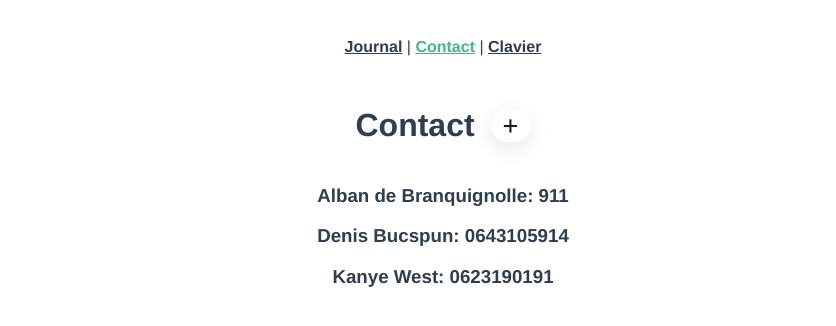
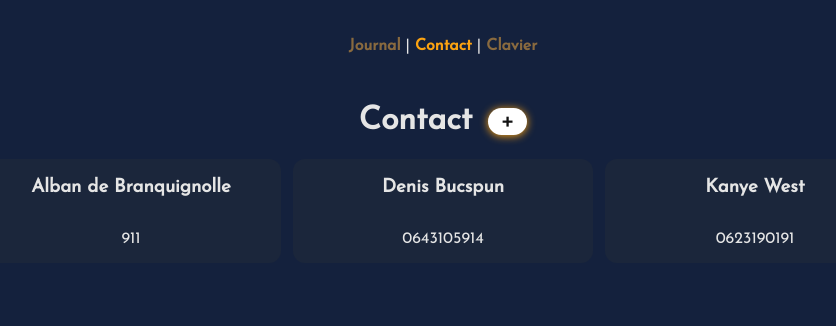
Before and after one commit to BDenisss/Denis_Bucspun_VueJS, a Vue app: page /#/contact in a window 1280 px wide. Shown: the top 326 px of the page, without its empty margins (197-1033 px from the left). Built offline with nearby package versions, Linux system fonts and the light colour scheme.

Commit message:
:lipstick: update style

```diff
--- a/src/App.vue
+++ b/src/App.vue
@@ -8,12 +8,18 @@
 </template>
 
 <style>
+@import url('https://fonts.googleapis.com/css2?family=Josefin+Sans&display=swap');
+
 #app {
-  font-family: Avenir, Helvetica, Arial, sans-serif;
+  font-family: 'Josefin Sans', sans-serif;
   -webkit-font-smoothing: antialiased;
   -moz-osx-font-smoothing: grayscale;
   text-align: center;
-  color: #2c3e50;
+  color: #e5e5e5;
+}
+
+body {
+  background: #14213d;
 }
 
 nav {
@@ -22,19 +28,21 @@
 
 nav a {
   font-weight: bold;
-  color: #2c3e50;
+  color: rgba(164, 122, 64, 0.82);
+  text-decoration: none;
 }
 
 nav a.router-link-exact-active {
-  color: #42b983;
+  color: #fca311;
 }
+
 button {
   align-items: center;
-  background-color: #fff;
+  background-color: #e5e5e5;
   border-radius: 12px;
   box-shadow: transparent 0 0 0 3px,rgba(18, 18, 18, .1) 0 6px 20px;
   box-sizing: border-box;
-  color: #121212;
+  color: #14213d;
   cursor: pointer;
   display: inline-flex;
   flex: 1 1 auto;
@@ -57,12 +65,20 @@
 }
 
 button:hover {
-  box-shadow: #121212 0 0 0 3px, transparent 0 0 0 0;
+  box-shadow: #fca311 0 0 0 3px, transparent 0 0 0 0;
 }
 
 input {
   padding: 10px 12px;
   border-radius: 12px;
   font-size: 16px;
+  transition: all 0.2s ease-in-out;
+  border-width: 0;
 }
+
+input:focus {
+  box-shadow: #fca311 0 0 0 3px, transparent 0 0 0 0;
+  outline: none;
+}
+
 </style>
--- a/src/views/AboutView.vue
+++ b/src/views/AboutView.vue
@@ -3,8 +3,13 @@
     <h1>Contact</h1>
     <router-link to="/add" class="add">+</router-link>
   </div>
-  <div class="contact" v-for="contacts in contact" :key="contacts.name">
-    <h3>{{ contacts.name }}: {{ contacts.numero }}</h3>
+  <div class="contact_container">
+    <div class="contact" v-for="contacts in contact" :key="contacts.name">
+      <div class="contact_card">
+        <h3>{{ contacts.name }} </h3>
+        <p>{{ contacts.numero }}</p>
+      </div>
+    </div>
   </div>
 </template>
 
@@ -24,6 +29,36 @@
 
 <style scoped>
 
+.contact_container {
+  display: flex;
+  justify-content: center;
+  align-items: center;
+  gap: 12px;
+  outline: none;
+}
+
+.contact {
+  display: flex;
+  justify-content: center;
+  align-items: center;
+  margin-bottom: 10px ;
+}
+
+.contact_card {
+  display: flex;
+  justify-content: center;
+  flex-direction: column;
+  background: #1b263b;
+  border-radius: 12px;
+  width: 300px;
+  transition: all .2s ease-in-out;
+  cursor: help;
+}
+
+.contact_card:hover {
+  box-shadow: #fca311 0 0 0 3px, transparent 0 0 0 0;
+}
+
 .title {
   display: flex;
   justify-content: center;
@@ -38,15 +73,15 @@
   padding-left: 12px;
   border-radius: 35px;
   color: #121212;
-  box-shadow: transparent 0 0 0 3px,rgba(18, 18, 18, .1) 0 6px 20px;
+  box-shadow: transparent 0 0 0 3px,#fca311 0 1px 8px;
   box-sizing: border-box;
-  transition: background .25s,-webkit-background .25s, box-shadow .5s;
+  transition: all .2s ease-in;
   background-color: #fff;
 }
 
 .add:hover {
-  background: rgba(107, 83, 83, 0.53);
-  box-shadow: inset 1px 1px 10px rgba(0, 0, 0, 0.36);;
+  background: rgba(245, 222, 179, 0);
+  box-shadow: inset 1px 1px 10px rgba(252, 163, 17, 0.49);
   color: #fff;
 }
 
--- a/src/views/AddView.vue
+++ b/src/views/AddView.vue
@@ -49,4 +49,37 @@
   margin-top: 16px;
 }
 
+button {
+  align-items: center;
+  background-color: #e5e5e5;
+  border-radius: 12px;
+  box-shadow: transparent 0 0 0 3px,rgba(18, 18, 18, .1) 0 6px 20px;
+  box-sizing: border-box;
+  color: #14213d;
+  cursor: pointer;
+  display: inline-flex;
+  flex: 1 1 auto;
+  font-family: Inter,sans-serif;
+  font-size: 1.2rem;
+  font-weight: 700;
+  justify-content: center;
+  line-height: 1;
+  margin: 0;
+  outline: none;
+  padding: 1.2rem 1.2rem;
+  text-align: center;
+  text-decoration: none;
+  transition: box-shadow .2s,-webkit-box-shadow .2s;
+  white-space: nowrap;
+  border: 0;
+  user-select: none;
+  -webkit-user-select: none;
+  touch-action: manipulation;
+}
+
+button:hover {
+  box-shadow: #fca311 0 0 0 3px, transparent 0 0 0 0;
+}
+
+
 </style>
--- a/src/views/ClavierView.vue
+++ b/src/views/ClavierView.vue
@@ -1,5 +1,6 @@
 <template>
   <h1>Clavier</h1>
+  <div class="phone">
     <form>
       <div class="container_input">
         <div class="input">
@@ -27,6 +28,8 @@
         <button class="delete" @click="removeNum"><img src="../assets/larrow.png" alt="delete_icon"></button>
       </div>
     </div>
+  </div>
+
 </template>
 
 <script>
@@ -93,7 +96,7 @@
 form {
   display: flex;
   justify-content: center;
-  margin-bottom: 8px;
+  margin-bottom: 16px;
 }
 
 .input {
--- a/src/views/HomeView.vue
+++ b/src/views/HomeView.vue
@@ -48,6 +48,7 @@
   display: flex;
   justify-content: center;
   gap: 12px;
+  margin-top: 10px
 }
 
 img {
@@ -58,4 +59,13 @@
   width: 20px;
 }
 
+.container_call{
+  display: flex;
+}
+
+button {
+  box-sizing: border-box;
+  padding: 0 20px;
+}
+
 </style>
```
Lines whose indentation alone changed are shown as unchanged.
